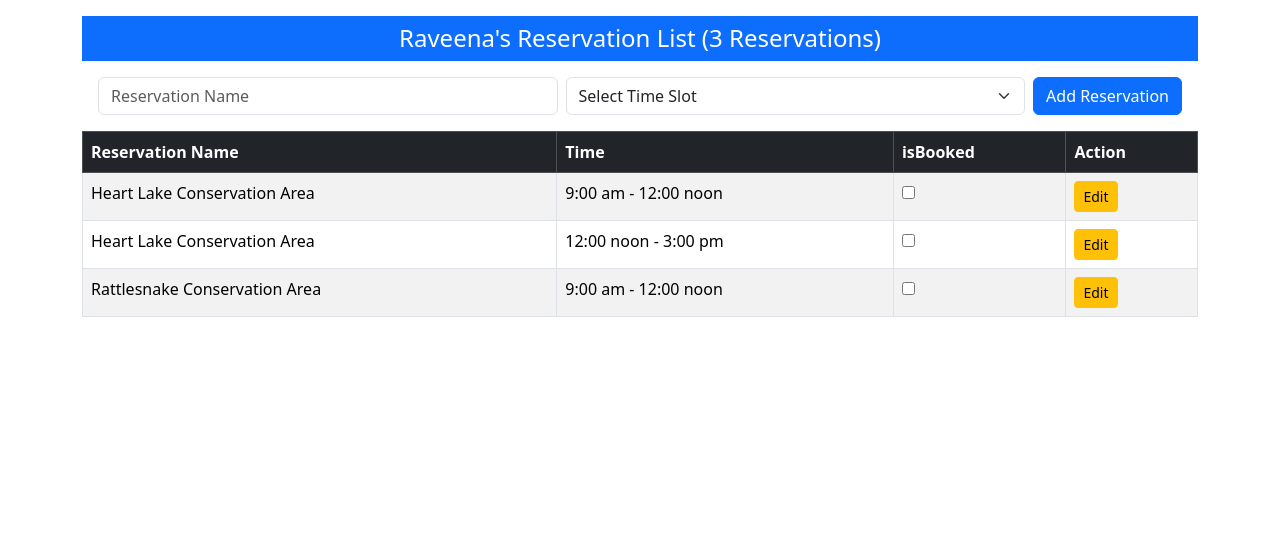
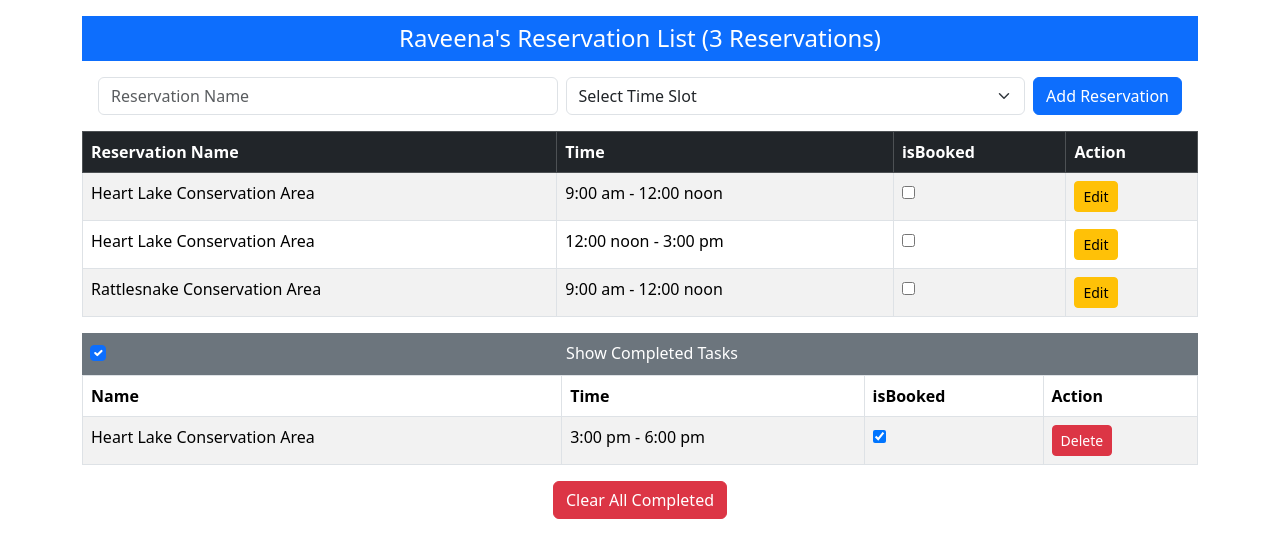
Before and after one commit to rubymattu/ReactApp1, a React (Create React App) app in the folder reservations/: page / in a window 1280 px wide. Shown: the top 558 px of the page. Built offline with nearby package versions, Linux system fonts and the light colour scheme.

Commit message:
Added Visibility Control

```diff
--- a/reservations/src/App.js
+++ b/reservations/src/App.js
@@ -3,6 +3,7 @@ import './App.css';
 import ReservationBanner from './ReservationBanner';
 import ReservationRow from './ReservationRow';
 import ReservationCreator from './ReservationCreator';
+import VisibilityControl from './VisibilityControl';
 
 function App() {
   const [userName, setUserName] = useState("Raveena");
@@ -20,6 +21,9 @@ function App() {
   };
 
   const [showBooked, setShowBooked] = useState(true);
+  const clearBooked = () => {
+    setReservation(reservation.filter(item => !item.booked));
+  };
 
   const toggleRes = (selectedReservation) => {
     const updatedRes = reservation.map((item) =>
@@ -40,7 +44,15 @@ function App() {
     setReservation(updatedRes);
   };
 
-useEffect(() => {
+  const deleteRes = (res) => {
+    if (res.booked) {
+      const updatedRes = reservation.filter(reservation => reservation.name !== reservation.name);
+      setReservation(updatedRes);
+      localStorage.setItem("reservations", JSON.stringify(updatedRes));
+    }
+  };
+
+  useEffect(() => {
     try {
       const data = localStorage.getItem("reservations");
       if (data) {
@@ -91,6 +103,48 @@ useEffect(() => {
           ))}
         </tbody>
       </table>
+
+      <div className="bg-secondary text-white text-center p-2">
+        <VisibilityControl
+          description="Completed Tasks"
+          isChecked={showBooked}
+          callback={(checked) => setShowBooked(checked)} />
+      </div>
+
+
+    {showBooked && (
+        <table className="table table-striped table-bordered">
+          <thead>
+            <tr>
+              <th>Name</th>
+              <th>Time</th>
+              <th>isBooked</th>
+              <th>Action</th> {/* Delete button */}
+            </tr>
+          </thead>
+          <tbody>
+            {reservation.filter(reservation => reservation.booked).map(reservation => (
+            <ReservationRow
+              key={`${reservation.name}-${reservation.time}`}
+              reservation={reservation}
+              toggle={toggleRes}
+              deleteRes={deleteRes} // only passed for incomplete
+            />
+          ))}
+          </tbody>
+        </table>
+          )}
+           {reservation.some(item => item.booked) && (
+        <div className="text-center mt-3">
+          <button
+            className="btn btn-danger"
+            onClick={clearBooked}
+          >
+            Clear All Completed
+          </button>
+        </div>
+      )}
+
     </div>
   );
 }
--- /dev/null
+++ b/reservations/src/VisibilityControl.js
@@ -0,0 +1,19 @@
+import React from 'react';
+
+function VisibilityControl({description, isChecked, callback}) {
+  return (
+    <div className="form-check">
+      <input
+        className="form-check-input"
+        type="checkbox"
+        checked={ isChecked }
+        onChange={ (e) => callback(e.target.checked) } />
+      <label
+        className="form-check-label">
+          Show { description }
+        </label>
+    </div>
+  );
+}
+
+export default VisibilityControl;
```
